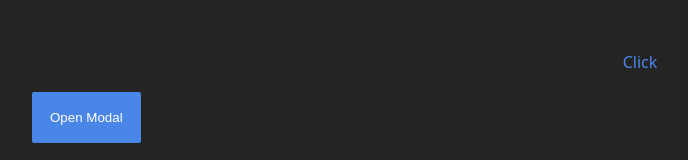
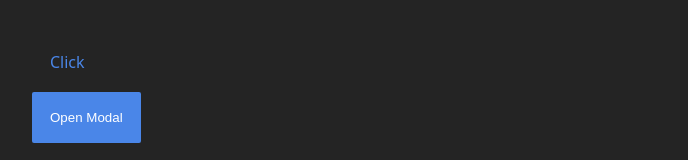
Before and after one commit to iritaca/storybook-learning, a React (Vite) app: page / in a window 1280 px wide. Shown: the top 160 px of the page, without its empty margins (0-688 px from the left). Built offline with nearby package versions, Linux system fonts and the light colour scheme.

Commit message:
button stories and story colors

```diff
--- a/src/components/Button/Button.scss
+++ b/src/components/Button/Button.scss
@@ -1,3 +1,20 @@
+// storybook has no access to root for now the button colors will be here
+.button {
+  --white: #fff;
+  /* Modal Header and body Text*/
+  --black: #000;
+  /*link, primary background*/
+  --primary: #4a86e8;
+  --primary--hover: #1155cc;
+  /* active is standard, but by following the guide it is called "pressed" */
+  --primary--pressed: #1c4587;
+
+  --link--presed: #1155cc;
+  --secondary_text--hover: #1155cc;
+  --secondary_bg--hover: #e9effb;
+  --secondary_text--pressed: #fff;
+  --secondary_bg--pressed: #4a86e8;
+}
 .button {
   border: 0;
   outline: 0;
@@ -11,8 +28,10 @@
   text-transform: capitalize;
   transition-property: background-color, color;
   transition: 0.3s ease-in-out;
-  cursor: pointer;
   border: 2px solid transparent;
+  &:hover {
+    cursor: pointer;
+  }
   &.primary {
     color: var(--white);
     background-color: var(--primary);
@@ -39,8 +58,10 @@
     }
   }
   &.link {
+    width: auto;
     text-decoration: none;
     color: var(--primary);
+    justify-self: flex-start;
 
     &:hover,
     &:focus {
```
Also changed, not shown: 1 other file (tests, documents, lock files or other folders).
